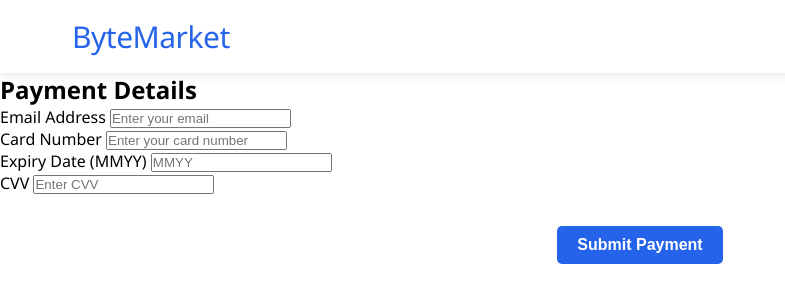
After one commit to dylannguyennn/ByteMarket, a Flask app: page /payment in a window 1280 px wide. The commit adds this page. Shown: the top 303 px of the page, without its empty margins (0-785 px from the left). Run offline with Flask 3, Linux system fonts and the light colour scheme; a user stored in the database is signed in.

Commit message:
added payment and thank you pages

```diff
--- a/app.py
+++ b/app.py
@@ -1,6 +1,7 @@
 from flask import Flask, render_template, redirect, url_for, flash, jsonify, request
 import os
 from flask_sqlalchemy import SQLAlchemy
+from sqlalchemy.sql.expression import func
 from flask_bcrypt import Bcrypt
 from flask_login import LoginManager, login_user, logout_user, login_required, current_user
 from flask_migrate import Migrate
@@ -166,7 +167,8 @@ def load_user(user_id):
 # Route: Main Page
 @app.route("/")
 def home():
-    products = Product.query.all()
+    # Randomly select (6) featured products
+    products = Product.query.order_by(func.random()).limit(6).all()
     if current_user.is_authenticated:
         return render_template("index.html", products=products)  # Load the signed-in homepage
     else:
@@ -413,3 +415,57 @@ def remove_from_cart(item_id):
 if __name__ == "__main__":
 
     app.run(debug=True)
+
+# API for payment payment page
+@app.route("/payment", methods=["GET"])
+@login_required
+def payment():
+    return render_template("payment.html")
+
+# API to process payment
+@app.route("/process_payment", methods=["POST"])
+@login_required
+def process_payment():
+    email = request.form.get("email")
+    card_number = request.form.get("card_number")
+    expiry_date = request.form.get("expiry_date")
+    cvv = request.form.get("cvv")
+
+    # Backend validation
+    if not email or not card_number or not expiry_date or not cvv:
+        flash("All fields are required.", "danger")
+        return render_template("payment.html", email=email, card_number=card_number, expiry_date=expiry_date, cvv=cvv)
+
+    if not card_number.isdigit() or len(card_number) not in [15, 16]:
+        flash("Card number must be 15 or 16 digits.", "danger")
+        return render_template("payment.html", email=email, card_number=card_number, expiry_date=expiry_date, cvv=cvv)
+
+    if not expiry_date.isdigit() or len(expiry_date) != 4:
+        flash("Expiry date must be 4 digits (MMYY).", "danger")
+        return render_template("payment.html", email=email, card_number=card_number, expiry_date=expiry_date, cvv=cvv)
+
+    if not cvv.isdigit() or len(cvv) != 3:
+        flash("CVV must be 3 digits.", "danger")
+        return render_template("payment.html", email=email, card_number=card_number, expiry_date=expiry_date, cvv=cvv)
+
+    # Retrieve all items in the cart
+    cart_items = CartItem.query.filter_by(user_id=current_user.id).all()
+
+    # Prepare cart data for the "Thank You" page
+    purchased_items = [
+        {
+            "name": item.product.product_name,
+            "price": item.product.price,
+            "quantity": item.quantity,
+            "total": item.product.price * item.quantity,
+        }
+        for item in cart_items
+    ]
+
+    # Clear the cart
+    for item in cart_items:
+        db.session.delete(item)
+    db.session.commit()
+
+    # Render the "Thank You" page with purchased items
+    return render_template("thank_you.html", email=email, purchased_items=purchased_items)
--- a/forms.py
+++ b/forms.py
@@ -1,3 +1,4 @@
+
 from flask_wtf import FlaskForm
 from flask_wtf.file import FileField, FileAllowed, FileRequired # Added for file uploads
 from wtforms import StringField, PasswordField, SubmitField, TextAreaField, FloatField # Added TextAreaField, FloatField
--- /dev/null
+++ b/templates/payment.html
@@ -0,0 +1,76 @@
+<!DOCTYPE html>
+<html lang="en">
+  <head>
+    <meta charset="UTF-8" />
+    <meta name="viewport" content="width=device-width, initial-scale=1.0" />
+    <title>Payment Details - ByteMarket</title>
+    <link
+      rel="stylesheet"
+      href="{{ url_for('static', filename='/styles.css') }}"
+    />
+  </head>
+  <body>
+    <header>
+      <div class="navbar-container">
+        <div class="logo">
+          <a href="/"><h1>ByteMarket</h1></a>
+        </div>
+      </div>
+    </header>
+
+    <main class="payment-container">
+      <h2>Payment Details</h2>
+      <form action="{{ url_for('process_payment') }}" method="POST">
+        <div class="form-group">
+          <label for="email">Email Address</label>
+          <input
+            type="email"
+            id="email"
+            name="email"
+            placeholder="Enter your email"
+            required
+          />
+        </div>
+        <div class="form-group">
+          <label for="card-number">Card Number</label>
+          <input
+            type="text"
+            id="card-number"
+            name="card_number"
+            placeholder="Enter your card number"
+            pattern="\d{15,16}"
+            title="Card number must be 15 or 16 digits"
+            required
+          />
+        </div>
+        <div class="form-group">
+          <label for="expiry-date">Expiry Date (MMYY)</label>
+          <input
+            type="text"
+            id="expiry-date"
+            name="expiry_date"
+            placeholder="MMYY"
+            pattern="\d{4}"
+            title="Expiry date must be 4 digits (MMYY)"
+            required
+          />
+        </div>
+        <div class="form-group">
+          <label for="cvv">CVV</label>
+          <input
+            type="text"
+            id="cvv"
+            name="cvv"
+            placeholder="Enter CVV"
+            pattern="\d{3}"
+            title="CVV must be 3 digits"
+            required
+          />
+        </div>
+        <button type="submit" class="checkout-button">Submit Payment</button>
+      </form>
+    </main>
+
+    <footer></footer>
+  </body>
+</html>
--- a/templates/product.html
+++ b/templates/product.html
@@ -86,10 +86,12 @@
         <div class="product-details">
           <div class="product-header">
             <h1 class="product-title">{{ product.product_name }}</h1>
-            <div class="product-price">${{ "%.2f"|format(product.price) }}</div>
           </div>
           <div class="product-description">
             <p>{{ product.description }}</p>
+          </div>
+          <div class="product-header">
+            <div class="product-price">${{ "%.2f"|format(product.price) }}</div>
           </div>
           <button class="add-to-cart-button" id="add-to-cart" data-product-id="{{ product.id }}">
             <i class="fa-solid fa-cart-plus"></i> Add to Cart
```
Also changed, not shown: templates/cart.html (+4 -3 lines), templates/index.html (+8 -8 lines), templates/thank_you.html (added, +41 -0 lines).
